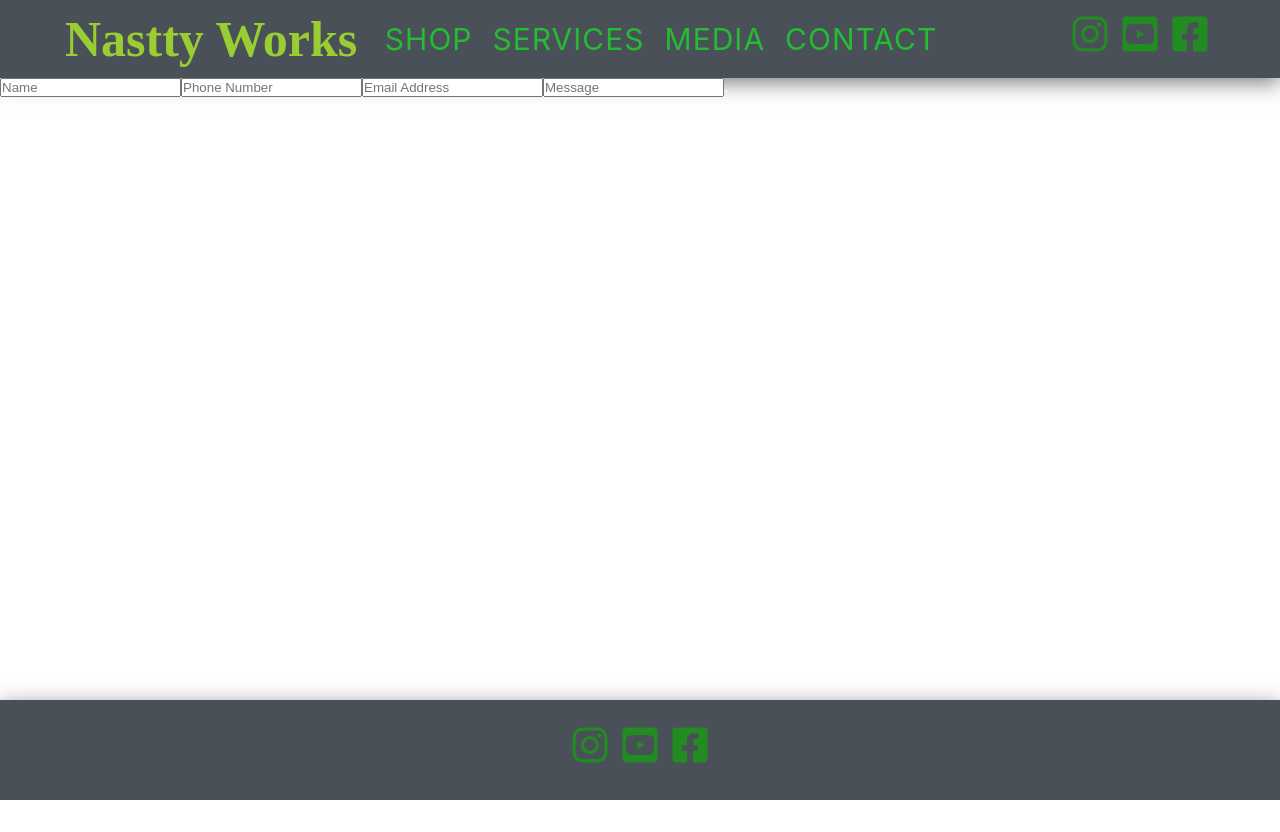
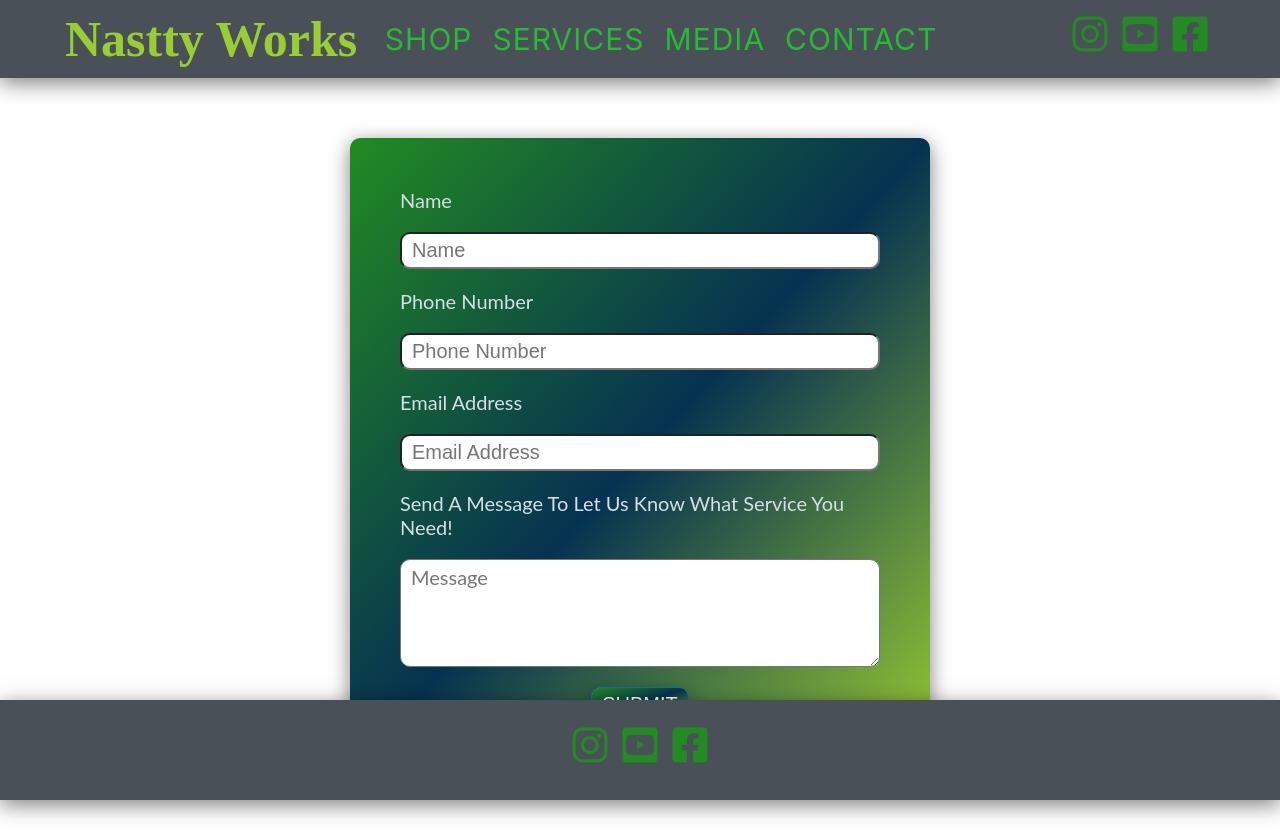
Before and after one commit to ronthetech/nastty-works-web-app, a React (Create React App) app: page /Contact in a window 1280 px wide. Before the commit the page ends 800 px from the top, so only its background shows below. Built offline with nearby package versions, Linux system fonts and the light colour scheme.

Commit message:
styled contact form

```diff
--- a/src/App.css
+++ b/src/App.css
@@ -37,12 +37,12 @@
 	--grad-main-heading: linear-gradient(to left, #1a32b5, #fc306a 10%, #1a32b5);
 	--grad-background-re-blue: linear-gradient(to bottom, #4da1ab, #305170);
 	--grad-background-blue: linear-gradient(to bottom, #305170, #4da1ab);
-	--grad-background-form: linear-gradient(to bottom right, #70306a, #063251, #70306a);
+	--grad-background-form: linear-gradient(to bottom right, #228b22, #063251, #9acd32);
+	--grad-background-form-btn: linear-gradient(to bottom right, #9acd32, #228b22);
 	--grad-blue-green: linear-gradient(to bottom right, #305170, #6dfc6b);
 	--grad-green-blue: linear-gradient(to bottom right, #6dfc6b, #305170);
 	--grad-blue-purple: linear-gradient(to bottom right, rgb(6, 50, 181), #70306a);
 	--grad-purple-blue: linear-gradient(to bottom right, rgb(162, 48, 106), #063251);
-	--grad-li-purple-blue: linear-gradient(to bottom right, #fc306a, #1a32b5);
 	--grad-li-blue: linear-gradient(to bottom right, #1cadd9, #1a32b5);
 	--grad-grey-light: linear-gradient(to right bottom, rgba(#f7f7f7, 0.2), rgba(#eee, 0.2));
 	/* other colors */
@@ -247,8 +247,61 @@ main {
 
 /*======= FORM =======*/
 .form__container {
+	max-width: 60rem;
+	margin: 5rem auto;
+	padding: 1rem;
 }
 .form {
+	max-width: 60rem;
+	padding: 5rem;
+	background-image: var(--grad-background-form);
+	color: var(--clr-light-grey-4);
+	display: flex;
+	flex-direction: column;
+	gap: 2rem;
+	font-size: 2rem;
+	justify-content: center;
+	border-radius: 1rem;
+	font-family: "Lato", sans-serif;
+	box-shadow: var(--dark-shadow);
+}
+.form__name,
+.form__email,
+.form__number,
+.form__text {
+	display: block;
+	font-size: 2rem;
+	min-width: 35rem;
+	border-radius: 1rem;
+	padding-left: 1rem;
+	padding-top: 0.5rem;
+	padding-bottom: 0.5rem;
+}
+.form__text {
+	font-size: 2rem;
+	font-family: "Lato", sans-serif;
+}
+.form__btn {
+	background-image: var(--grad-background-form);
+	color: var(--clr-white);
+	font-size: 2rem;
+	border: 1px solid var(--clr-blue-1);
+	border-radius: 1rem;
+	text-align: center;
+	text-transform: uppercase;
+	padding: 0.5rem 1rem;
+	max-width: fit-content;
+	align-self: center;
+	transition: var(--transition);
+	box-shadow: var(--mid-shadow);
+}
+.form__btn:hover,
+.form__btn:focus {
+	background-image: var(--grad-background-form-btn);
+	cursor: pointer;
+	transform: translateY(-0.5rem);
+	box-shadow: var(--dark-shadow);
+	color: var(--clr-light-grey-4);
 }
 
 /*======= FOOTER =======*/
--- a/src/components/Form.js
+++ b/src/components/Form.js
@@ -2,11 +2,15 @@ const Form = () => {
 	return (
 		<div className='form__container'>
 			<form className='form'>
-				<input className='form__name' id='formName' type='text' placeholder='Name' /*value='name'*/ />
-				<input className='formNumber' id='formNumber' type='number' placeholder='Phone Number' />
-				<input className='form__email' id='formEmail' type='email' placeholder='Email Address' />
-				<input className='form__text' id='formText' type='textarea' placeholder='Message' />
-				<button></button>
+				<label htmlFor='formName'>Name</label>
+				<input className='form__name' id='formName' name='formName' type='text' placeholder='Name' />
+				<label htmlFor='formNumber'>Phone Number</label>
+				<input className='form__number' id='formNumber' type='tel' placeholder='Phone Number' />
+				<label htmlFor='formEmail'>Email Address</label>
+				<input className='form__email' id='formEmail' name='formEmail' type='email' placeholder='Email Address' />
+				<label htmlFor='formText'>Send A Message To Let Us Know What Service You Need!</label>
+				<textarea className='form__text' name='formText' id='formText' placeholder='Message' rows='4' />
+				<button className='form__btn'>Submit</button>
 			</form>
 		</div>
 	);
```
